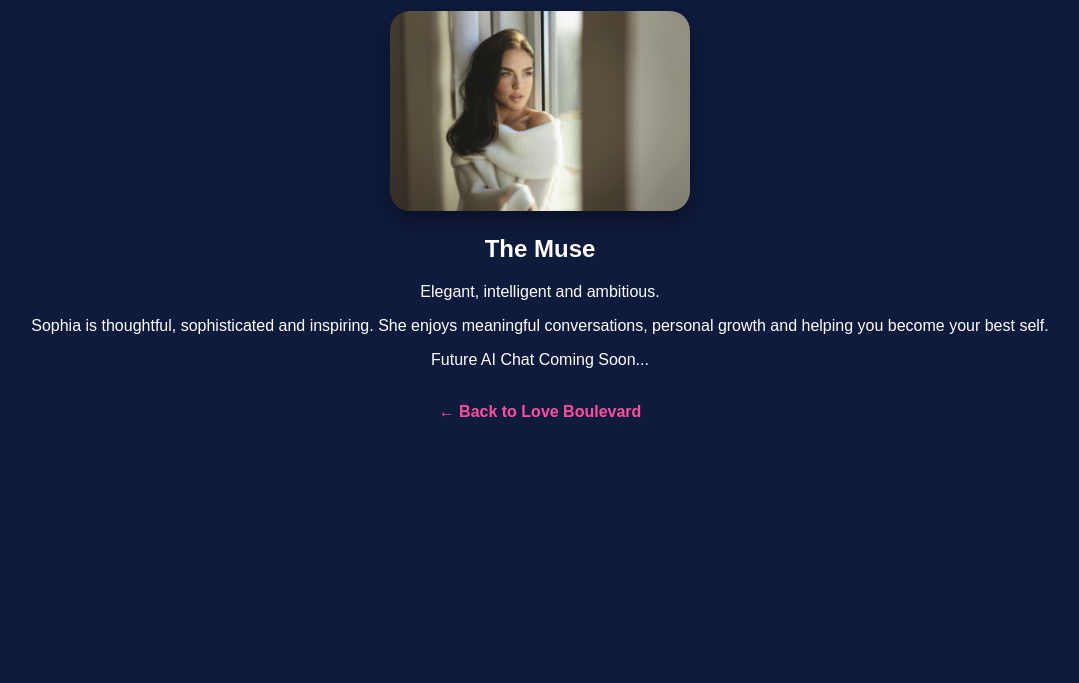
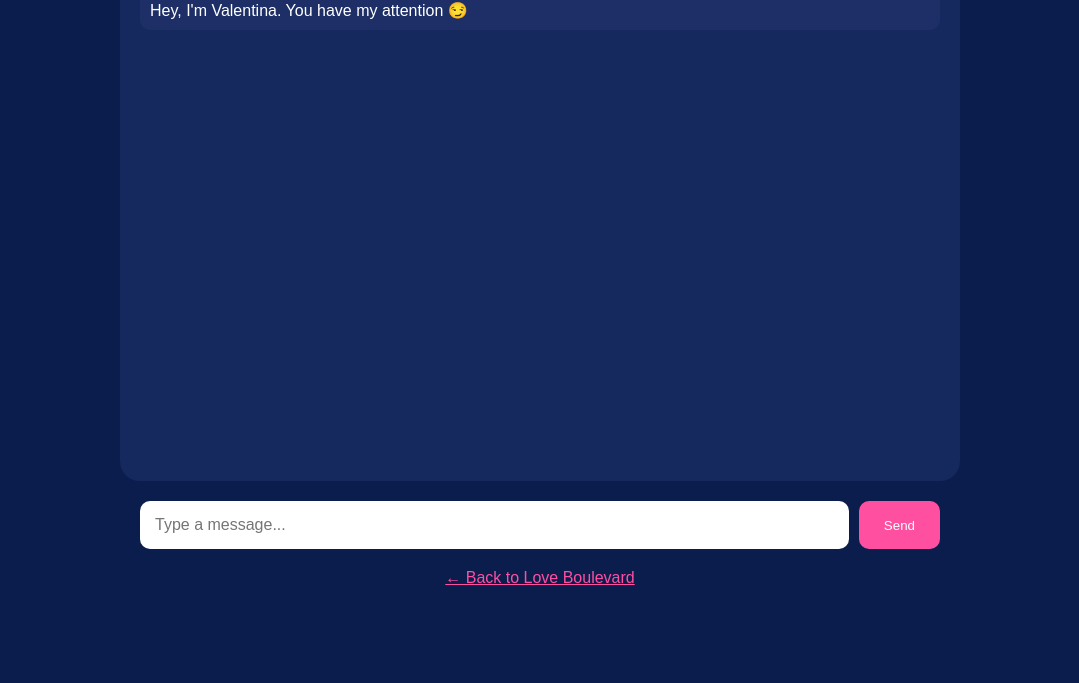
Before and after one commit to loveboulevard/Love-boulevard, a plain HTML site: page sophia.html in a window 1280 px wide. Shown: the part 117-800 px from the top of the page, without its empty margins (100-1179 px from the left). Drawn offline with Linux system fonts and the light colour scheme.

Commit message:
Update sophia.html

```diff
--- a/sophia.html
+++ b/sophia.html
@@ -1,57 +1,67 @@
-
 <!DOCTYPE html>
 <html>
 <head>
-<title>Sophia</title>
+<meta charset="UTF-8">
+<title>Valentina</title>
 
 <style>
-body{
-background:#0f1b3d;
-color:white;
-font-family:Arial;
-text-align:center;
-padding:40px;
-}
-
-img{
-width:300px;
-border-radius:20px;
-box-shadow:0 10px 25px rgba(0,0,0,0.4);
-}
-
-a{
-color:#ff4fa0;
-text-decoration:none;
-font-weight:bold;
-}
+body{margin:0;background:#0b1d4d;color:white;font-family:Arial;}
+.header{padding:20px;text-align:center;font-size:32px;font-weight:bold;}
+.chat{width:90%;max-width:800px;margin:auto;height:60vh;background:#16295f;border-radius:20px;padding:20px;overflow-y:auto;}
+.input-area{width:90%;max-width:800px;margin:20px auto;display:flex;gap:10px;}
+input{flex:1;padding:15px;border:none;border-radius:10px;font-size:16px;}
+button{background:#ff4fa0;color:white;border:none;border-radius:10px;padding:15px 25px;cursor:pointer;}
+.message{margin:10px 0;padding:10px;border-radius:10px;}
+.user{background:#294189;}
+.ai{background:#1d2f66;}
+a{color:#ff4fa0;}
 </style>
-
 </head>
 
 <body>
 
-<h1>Sophia</h1>
+<div class="header">Valentina 🔥</div>
 
-<img src="sophia.png">
+<div class="chat" id="chat">
+<div class="message ai">
+Hey, I'm Valentina. You have my attention 😏
+</div>
+</div>
 
-<h2>The Muse</h2>
+<div class="input-area">
+<input id="message" placeholder="Type a message...">
+<button onclick="sendMessage()">Send</button>
+</div>
 
-<p>
-Elegant, intelligent and ambitious.
+<p style="text-align:center;">
+<a href="index.html">← Back to Love Boulevard</a>
 </p>
 
-<p>
-Sophia is thoughtful, sophisticated and inspiring.
-She enjoys meaningful conversations, personal growth and helping you become your best self.
-</p>
+<script>
+function sendMessage(){
+let text=document.getElementById("message").value;
+if(text==="") return;
 
-<p>
-Future AI Chat Coming Soon...
-</p>
+let chat=document.getElementById("chat");
 
-<br>
+chat.innerHTML+=`<div class="message user">${text}</div>`;
 
-<a href="index.html">← Back to Love Boulevard</a>
+const replies=[
+"Oh really? 😏",
+"That sounds exciting.",
+"You have my attention.",
+"You're interesting.",
+"I like your energy."
+];
+
+const response=replies[Math.floor(Math.random()*replies.length)];
+
+chat.innerHTML+=`<div class="message ai">${response}</div>`;
+
+document.getElementById("message").value="";
+chat.scrollTop=chat.scrollHeight;
+}
+</script>
 
 </body>
 </html>
```
